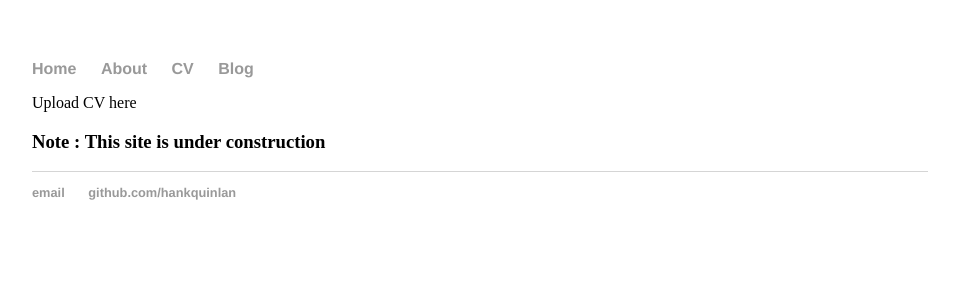
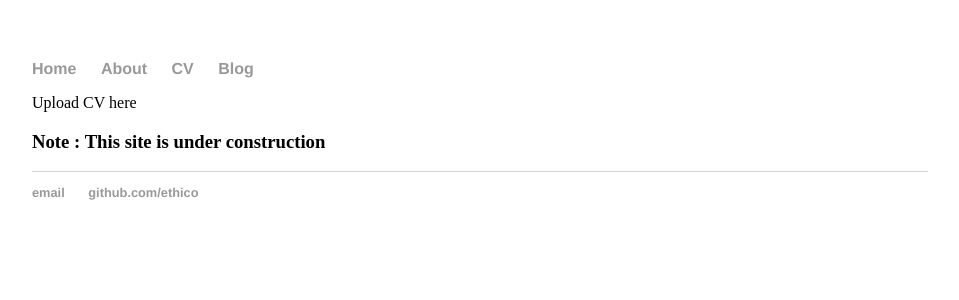
Before and after one commit to Ethico/ethico.github.io, a Jekyll site: the page built from cv/index.html, in a window 1280 px wide. Shown: the top 300 px of the page, without its empty margins (160-1119 px from the left). Built offline with Jekyll 4.4.1, drawn with Linux system fonts in a browser that asks for light colours.

Commit message:
Update default.html

```diff
--- a/_layouts/default.html
+++ b/_layouts/default.html
@@ -22,8 +22,8 @@
 			</div><!-- /.container -->
 			<footer>
 	    		<ul>
-	        		<li><a href="mailto:hankquinlanhub@gmail.com">email</a></li>
-	        		<li><a href="https://github.com/hankquinlan">github.com/hankquinlan</a></li>
+	        		<li><a href="mailto:hrushikesh.padwal47@gmail.com">email</a></li>
+	        		<li><a href="https://github.com/ethico">github.com/ethico</a></li>
 				</ul>
 			</footer>
 		</body>
```
